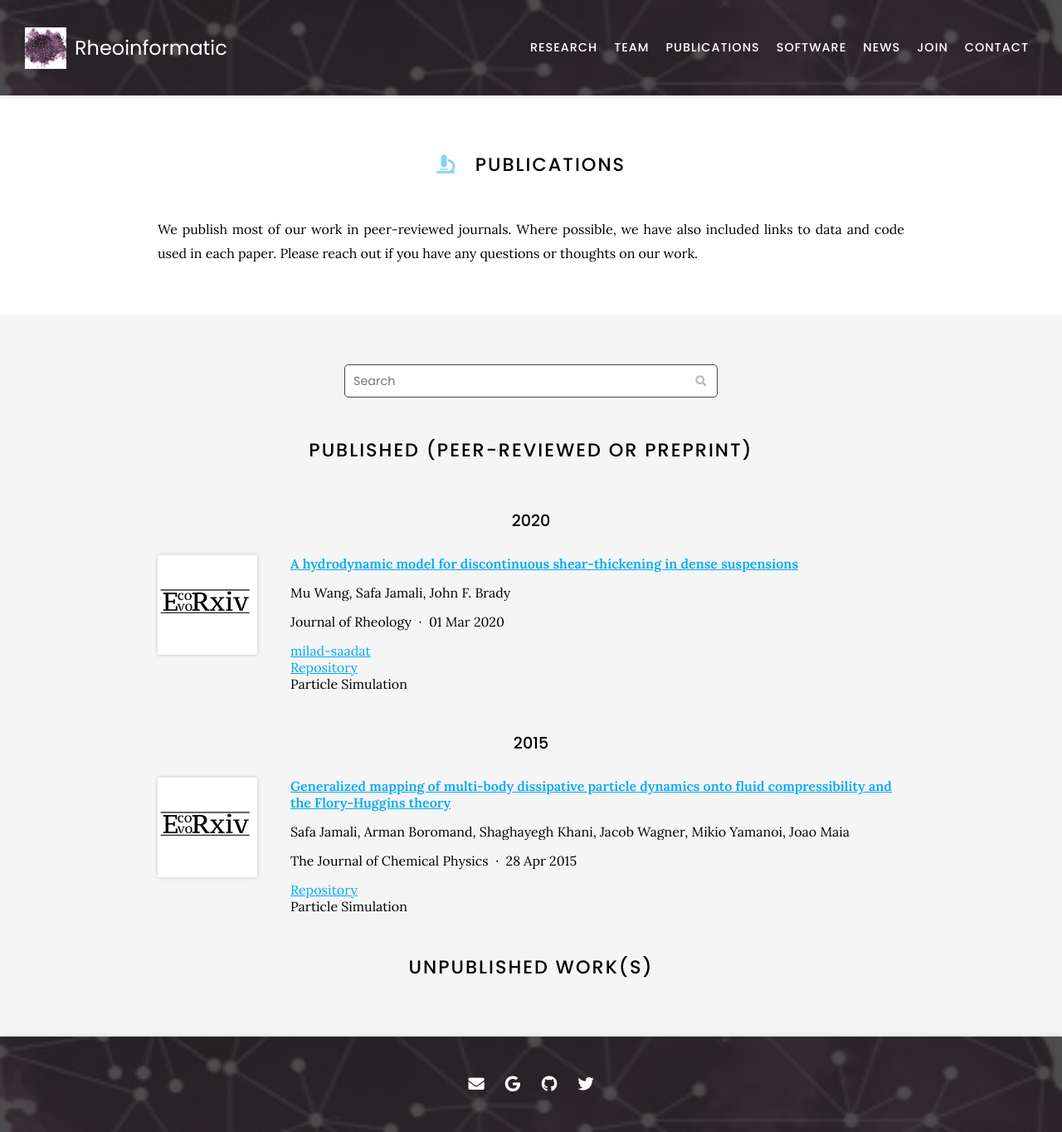
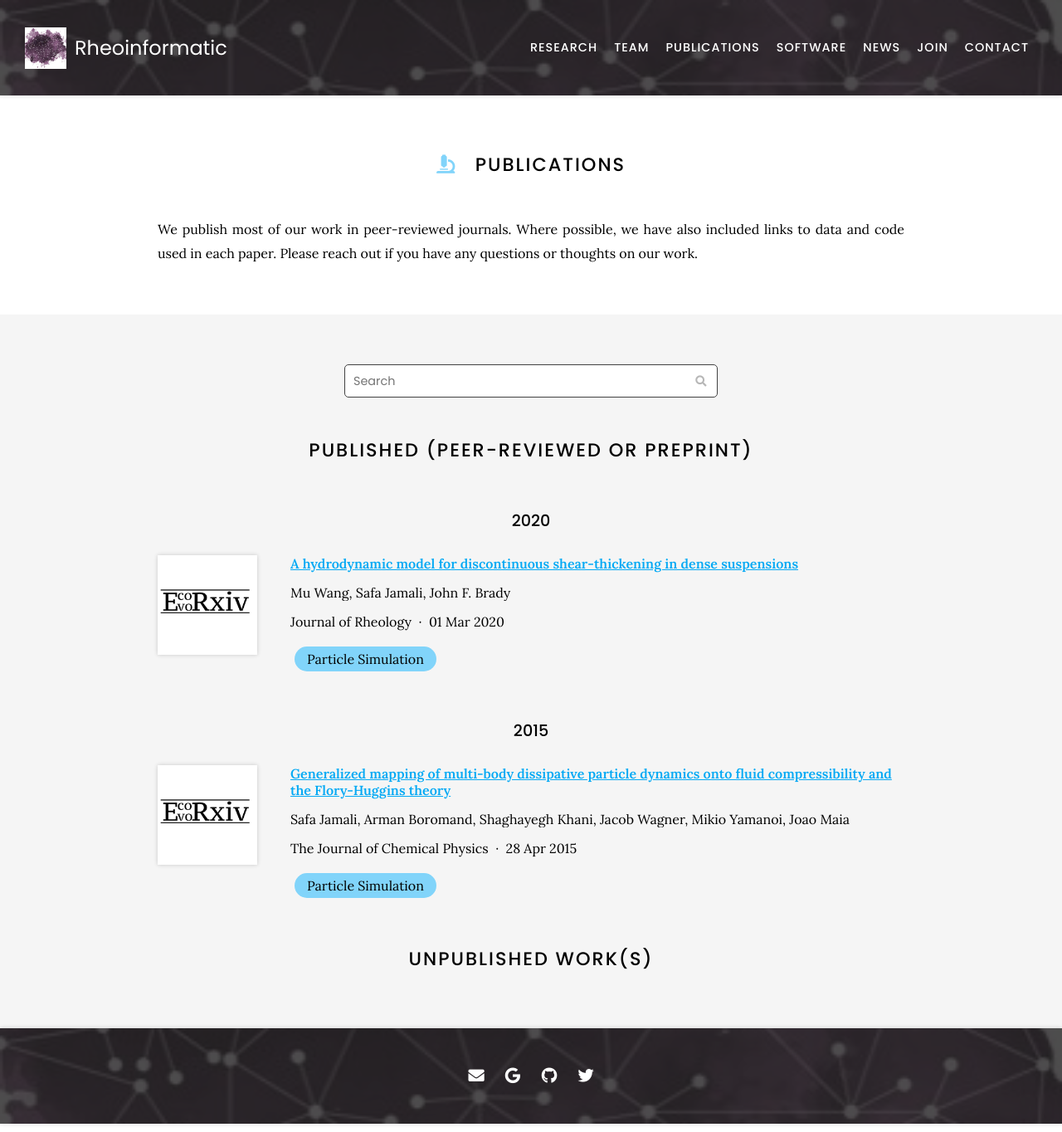
Before and after one commit to procf/procf.github.io, a Jekyll site: the page built from publications/index.md, in a window 1280 px wide. Shown: the whole page at 83% size. Built offline with Jekyll 4.4.1, drawn with Linux system fonts in a browser that asks for light colours; nearby versions of some CDN libraries; comment, search, counter and statistics services are not loaded.

Commit message:
mayday :)

```diff
--- a/_includes/citation.html
+++ b/_includes/citation.html
@@ -1,4 +1,5 @@
 <script type='text/javascript' src='https://d1bxh8uas1mnw7.cloudfront.net/assets/embed.js'></script>
+
 <script async src="https://badge.dimensions.ai/badge.js" charset="utf-8"></script>
 
 {%- assign emptyarray = "" | split: "," -%}
@@ -19,8 +20,6 @@
 {%- assign publisher = citation.publisher | default: "" -%}
 {%- assign date = citation.date | default: "1900-01-01" -%}
 {%- assign tags = citation.tags | default: emptyarray -%}
-{%- assign charge = citation.charge | default: "" -%}
-{%- assign charge_profile_url = citation.charge_profile_url | default: "" -%}
 {%- assign repo = citation.repo | default: "" -%}
 {%- assign extra-links = citation.extra-links | default: emptyarray -%}
 
@@ -60,22 +59,8 @@
     <div class="citation_details">
       {{ publisher }}&nbsp; · &nbsp;{{ date | date: "%d %b %Y" }}
     </div>
-    {%- if charge and charge_profile_url -%}
-    <div class="citation_tags">
-      <a href="{{ charge_profile_url }}" class="tag is-link">{{ charge }}</a>
-    </div>
-    {%- endif -%}
-    {%- if repo -%}
-    <div class="citation_tags">
-      <a href="{{ repo }}" target="_blank" class="tag is-link">Repository</a>
-    </div>
-    {%- endif -%}
     {%- if rich -%}
-      <div class="citation_tags">
-        {%- for tag in tags -%}
-          <span class="tag is-info">{{ tag }}</span>
-        {%- endfor -%}
-      </div>
+      {%- include tags.html tags=tags repo=repo -%}
       <div class="citation_links">
         {%- for extra in extra-links -%}
           {%- assign type = extra.type | default: "" -%}
@@ -86,8 +71,11 @@
         {%- endfor -%}
       </div>
     {%- endif -%}
-  </div>
-<!-- Optional metrics badges for Altmetric and Dimensions, uncomment if needed -->
+</div>
+
 <!-- <div data-badge-popover="left" data-badge-type="medium-donut" data-doi="{{ id }}" data-hide-no-mentions="true" class="altmetric-embed"></div> -->
+
+
 <!-- <div class="__dimensions_badge_embed__" data-doi="{{ id }}"></div> -->
+
 </div>
```
